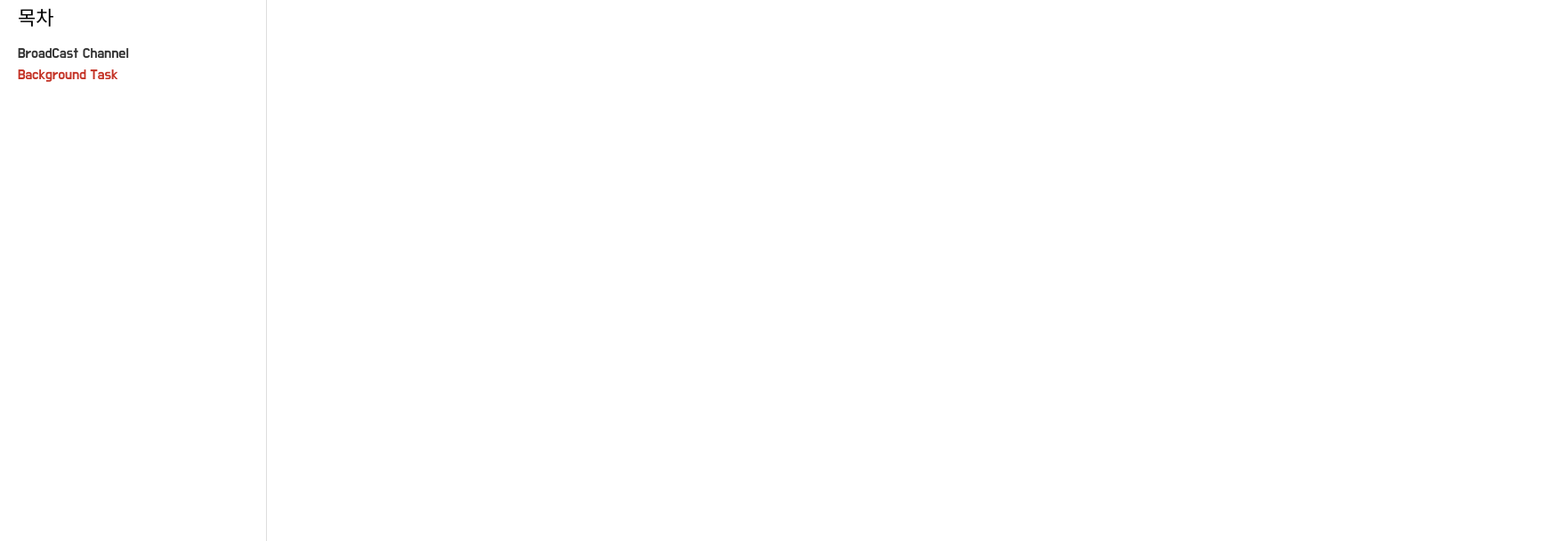
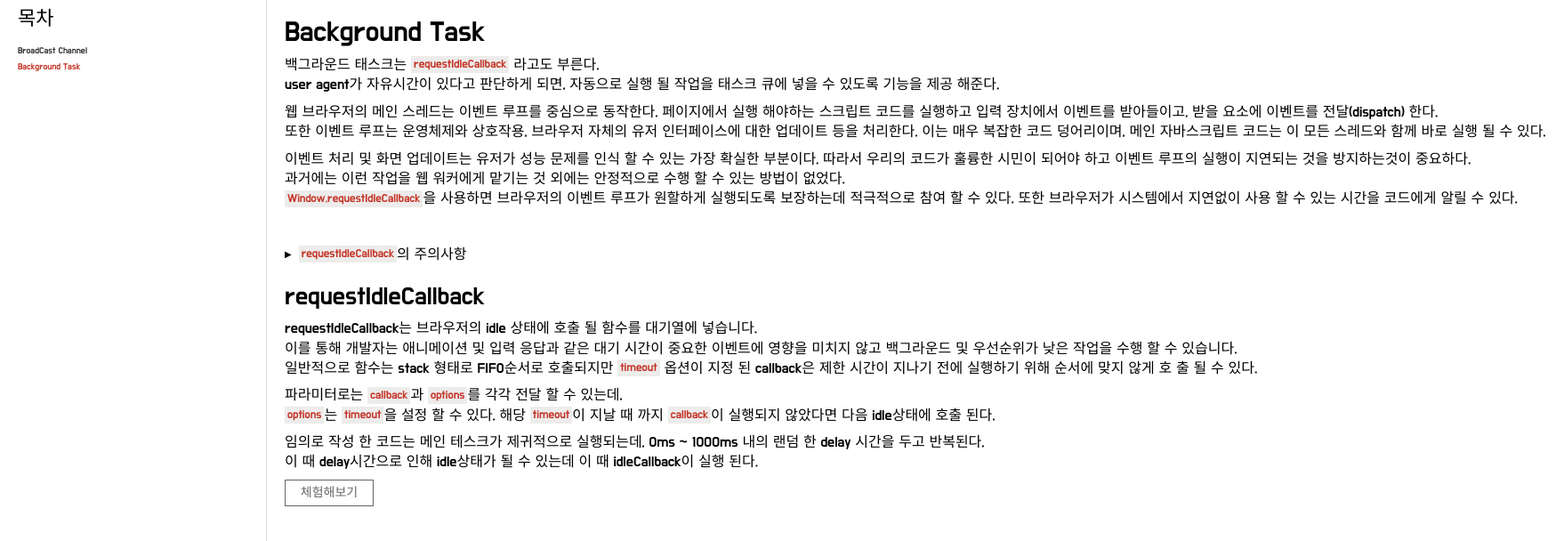
Before and after one commit to d0hyeon/web-api, a React (Create React App) app: page /background in a window 1280 px wide. Shown: the top 608 px of the page at 89% size, 1758 px wide, since content can reach past the window. Built offline with nearby package versions, Linux system fonts and the light colour scheme.

Commit message:
BackgroundTask API 추가

```diff
--- a/src/pages/App.tsx
+++ b/src/pages/App.tsx
@@ -7,6 +7,7 @@ import Navigate from '@src/components/layout/Navigate';
 const Home = React.lazy(() => import('@src/pages/Home'));
 const BroadCastChannel = React.lazy(() => import('@src/pages/Broadcast'));
 const BroadCastChannelDetail = React.lazy(() => import('@src/pages/Broadcast/detail'));
+const BackgroundTask = React.lazy(() => import('@src/pages/BackgroundTask'));
 
 
 const App: React.FC = () => {
@@ -21,6 +22,7 @@ const App: React.FC = () => {
               <Route exact path="/" component={Home}/>
               <Route exact path="/broadcast" component={BroadCastChannel} />
               <Route exact path="/broadcast/:channelId" component={BroadCastChannelDetail} />
+              <Route exact path="/background" component={BackgroundTask} />
             </main>
           </React.Suspense>
         </Switch>
@@ -54,6 +56,7 @@ const globalCss = css`
 
   html {
     font-family: 'Do Hyeon', sans-serif;
+    font-size: 62.5%;
   }
 
   ul, li, ol {
--- /dev/null
+++ b/src/pages/BackgroundTask/index.tsx
@@ -0,0 +1,161 @@
+import React from 'react';
+
+import Toggle from '@src/components/Toggle';
+import { Header, Section, Ul, Button } from '@src/components/styles/common';
+import { H1, H2, P, Code } from '@src/components/styles/text';
+
+type RequestIdleCallbackArgument = {
+  didTimeout: boolean;
+  timeRemaining: () => number;
+}
+type RequestIdleHandler = (handler: RequestIdleCallbackArgument) => void;
+declare global {
+  interface Window {
+    requestIdleCallback: ((callback: RequestIdleHandler) => any) | null
+    cancelIdleCallback: ((id: any) => void) | null;
+  }
+};
+
+const idleTasks = [() => alert('run idle task 1'), () => alert('run idle task 2'),() => alert('run idle task 3'),() => alert('run idle task 4')];
+
+const BackgroundTask = () => {
+  let idleTaskIdx = 0;
+  let mainTaskCnt = 0;
+  let timerId: any = null;
+
+  React.useEffect(() => {
+    // Polyfill
+    const isSupport = !!window.requestIdleCallback;
+    if(!isSupport) {
+      alert('해당 브라우저에서는 requestIdleCallback이 지원되지 않습니다.\n polyfill로 작동 시키므로 실제 결과물과 다를 수 있습니다.')
+    }
+    window.requestIdleCallback = window.requestIdleCallback || function (handler: RequestIdleHandler) {
+      let startTime = Date.now();
+      return setTimeout(() => {
+        handler({
+          didTimeout: false,
+          timeRemaining: function() {
+            return Math.max(0, 50.0 - (Date.now() - startTime));
+          }
+        })
+      }, 1);
+    };
+    window.cancelIdleCallback = window.cancelIdleCallback || function(id: any) {
+      clearTimeout(id);
+    }
+
+    return () => {
+      if(!isSupport) {
+        window.requestIdleCallback = null;
+        window.cancelIdleCallback = null;
+      }
+    }
+  }, []);
+
+  const idleFn = React.useCallback((idle) => {
+    idleTasks[idleTaskIdx]();
+    console.log(idle.didTimeout, idle.timeRemaining());
+    if(idleTasks.length-1 > idleTaskIdx++) {
+      //@ts-ignore
+      window.requestIdleCallback(idleFn);
+    }
+  }, [idleTaskIdx]);
+
+
+  const mainFn: any = React.useCallback(() => {
+    const timer = Math.random() * 1000;
+    alert(`run main task(${mainTaskCnt}) (delayTime: ${parseInt(timer.toString())}ms)`);
+    if(idleTasks.length-1 > mainTaskCnt++) {
+      return setTimeout(mainFn, timer);
+    }
+  }, []);
+
+  React.useEffect(() => {
+    return () => {
+      //@ts-ignore
+      window.cancelIdleCallback(idleFn);
+      clearTimeout(timerId);
+    }
+  }, [idleFn, timerId]);
+
+  const runIdleTaskWithMainTask = React.useCallback(() => {
+    idleTaskIdx = 0;
+    mainTaskCnt = 0;
+    //@ts-ignore
+    window.requestIdleCallback(idleFn);
+    timerId = mainFn();
+  }, [idleFn, mainFn])
+
+
+  return (
+    <>
+      <Header>
+        <H1>Background Task</H1>
+        <P>
+          백그라운드 태스크는 <Code>requestIdleCallback</Code> 라고도 부른다.<br />
+          user agent가 자유시간이 있다고 판단하게 되면, 자동으로 실행 될 작업을 태스크 큐에 넣을 수 있도록 기능을 제공 해준다.
+        </P>
+        <P>
+          웹 브라우저의 메인 스레드는 이벤트 루프를 중심으로 동작한다. 페이지에서 실행 해야하는 스크립트 코드를 실행하고 입력 장치에서 이벤트를 받아들이고, 받을 요소에 이벤트를 전달(dispatch) 한다.<br/>
+          또한 이벤트 루프는 운영체제와 상호작용, 브라우저 자체의 유저 인터페이스에 대한 업데이트 등을 처리한다. 이는 매우 복잡한 코드 덩어리이며, 메인 자바스크립트 코드는 이 모든 스레드와 함께 바로 실행 될 수 있다.<br/>
+        </P>
+        <P>
+          이벤트 처리 및 화면 업데이트는 유저가 성능 문제를 인식 할 수 있는 가장 확실한 부분이다. 따라서 우리의 코드가 훌륭한 시민이 되어야 하고 이벤트 루프의 실행이 지연되는 것을 방지하는것이 중요하다. <br/>
+          과거에는 이런 작업을 웹 워커에게 맡기는 것 외에는 안정적으로 수행 할 수 있는 방법이 없었다.<br/>
+          <Code>Window.requestIdleCallback</Code>을 사용하면 브라우저의 이벤트 루프가 원할하게 실행되도록 보장하는데 적극적으로 참여 할 수 있다. 또한 브라우저가 시스템에서 지연없이 사용 할 수 있는 시간을 코드에게 알릴 수 있다.
+        </P>
+      </Header>
+      <Section>
+        <Toggle title={<P><Code>requestIdleCallback</Code>의 주의사항</P>}>
+          <Ul>
+            <li>
+              우선순위가 높지 않은 태스크만 <Code>requestIdleCallback</Code>를 사용한다. <br/>
+              <Code>requestIdleCallback</Code>은 얼마나 많은 콜백이 설정 되었는지 알지 못하고, 사용자의 시스템이 얼마나 바쁜지 알 수 없다.(timeout을 지정하지 않으면) <br/>
+              이벤트 루프 또는 화면 업데이트 주기를 통과 할 때 마다 콜백이 실행된다는 보장이 없다.
+            </li>
+            <li>
+              <Code>requestIdleCallback</Code> 은 할당 된 시간을 초과하지 않도록 해야한다.<br/>
+              브라우저는 일반적으로 지정된 시간제한을 초과해도 정상적으로 계속 실행된다.<br/>
+              이벤트 루프를 통해 현재 패스를 끝내고 다른 코드가 버벅이거나 애니메이션 효과가 지연되지 않도록 한다.<br/>
+              <a href="https://developer.mozilla.org/en-US/docs/Web/API/IdleDeadline/timeRemaining" target="_blank">
+                <Code>timeRemaining</Code>
+              </a>를 보면 50밀리초의 상한선이 있으나, 실제로는 이벤트 프로세서 시간을 필요로 하는 브라우저 확장 등으로 인해 이미 그 시간이 적을 수 있다.
+            </li>
+            <li>
+              <Code>requestIdleCallback</Code> 내에서 DOM 변경은 피해야 한다. <br/>
+              현재 프레임은 이미 드로잉을 마쳤으므로 모든 레이아웃의 업데이트와 계산이 완료 된 상태이다. 레이아웃에 영향을 주는 변경사항을 적용하면 브라우저가 중지되어야 하고 재계산 해야하는 상황이 발생 할 수 있다.<br/>
+              DOM 변경이 요구된다면 <Code>requestAnimationFrame</Code>을 사용해야 한다.
+            </li>
+            <li>
+              실행시간을 예측 할 수 없는 태스크는 피해야 한다. <br/>
+              위와 같은 사유로 예측 가능한 태스크만 작성해야한다.<br/>
+              또한 <Code>Promise</Code>를 통해 <Code>resolve</Code> 나 <Code>reject</Code>하는 것은 피해야한다. 콜백이 반환되는 순간 해당 promise의 resolve와 reject에 대한 처리기를 호출하기 때문이다.
+            </li>
+            <li>timeout 은 정말 필요할 때 만 써야한다.</li>
+          </Ul>
+        </Toggle>
+      </Section>
+      <Section>
+        <H2>requestIdleCallback</H2>
+        <P>
+          requestIdleCallback는 브라우저의 idle 상태에 호출 될 함수를 대기열에 넣습니다. <br/>
+          이를 통해 개발자는 애니메이션 및 입력 응답과 같은 대기 시간이 중요한 이벤트에 영향을 미치지 않고 백그라운드 및 우선순위가 낮은 작업을 수행 할 수 있습니다.<br/>
+          일반적으로 함수는 stack 형태로 FIFO순서로 호출되지만 <Code>timeout</Code> 옵션이 지정 된 callback은 제한 시간이 지나기 전에 실행하기 위해 순서에 맞지 않게 호 출 될 수 있다.
+        </P>
+        <P>
+          파라미터로는 <Code>callback</Code>과 <Code>options</Code>를 각각 전달 할 수 있는데, <br/>
+          <Code>options</Code>는 <Code>timeout</Code>을 설정 할 수 있다. 해당 <Code>timeout</Code>이 지날 때 까지 <Code>callback</Code>이 실행되지 않았다면 다음 idle상태에 호출 된다. <br/>
+        </P>
+        <P>
+          임의로 작성 한 코드는 메인 테스크가 제귀적으로 실행되는데, 0ms ~ 1000ms 내의 랜덤 한 delay 시간을 두고 반복된다.<br/>
+          이 때 delay시간으로 인해 idle상태가 될 수 있는데 이 때 idleCallback이 실행 된다.
+        </P>
+        <P>
+          <Button onClick={runIdleTaskWithMainTask}>체험해보기</Button>
+        </P>
+      </Section>
+    </>
+  )
+}
+
+export default BackgroundTask;
```
